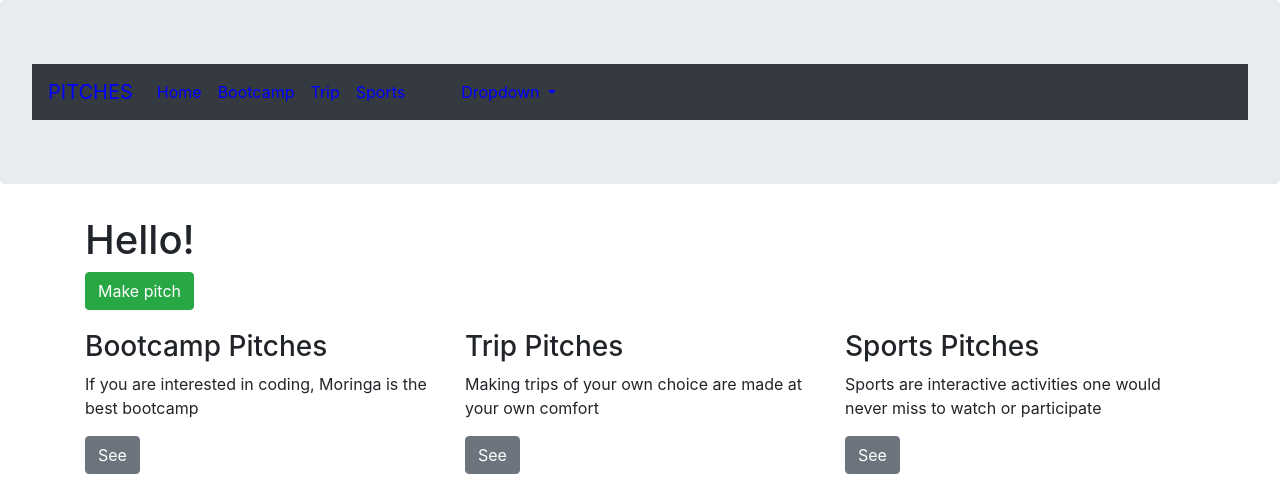
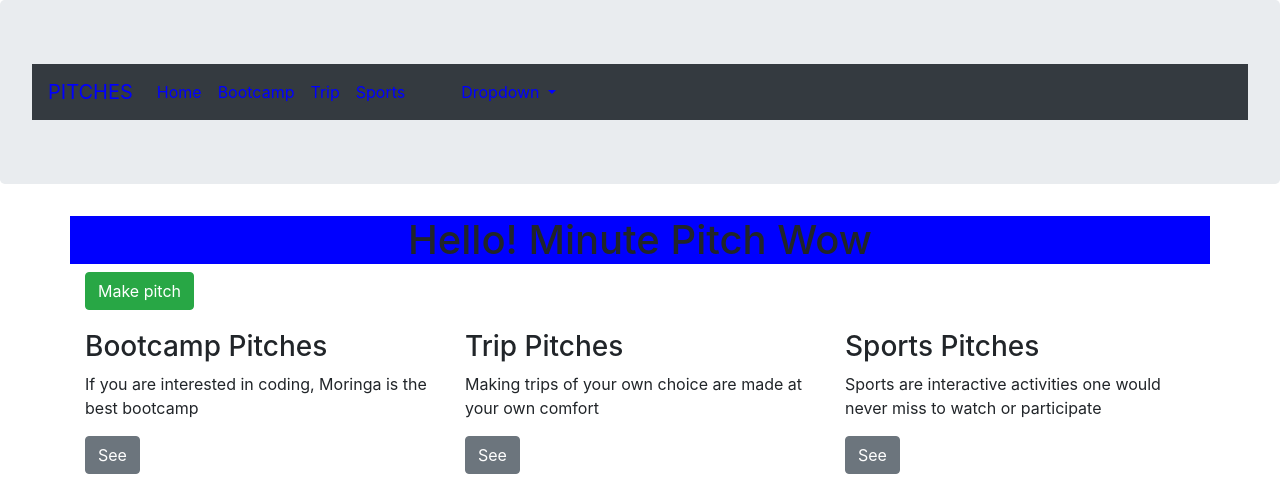
Before and after one commit to Maxwel5/minute-pitch, a Flask app: page / in a window 1280 px wide. Shown: the top 504 px of the page. Run offline with Flask 2, Linux system fonts and the light colour scheme; data that the repository does not hold is empty; some libraries are stand-ins or nearby versions.

Commit message:
Styling the title

```diff
--- a/app/templates/index.html
+++ b/app/templates/index.html
@@ -2,8 +2,8 @@
 
 {% block content %}
 {{super()}}
-<div class="container">
-    <h1>Hello!</h1>
+<div class="container" style="text-align:center; background-color:blue">
+    <h1>Hello! Minute Pitch Wow</h1>
 </div>
 <div class="container" style="padding-bottom: 20px;">
     <a href="{{url_for('main.new_pitch')}}" class="btn btn-success">Make pitch</a>
```
